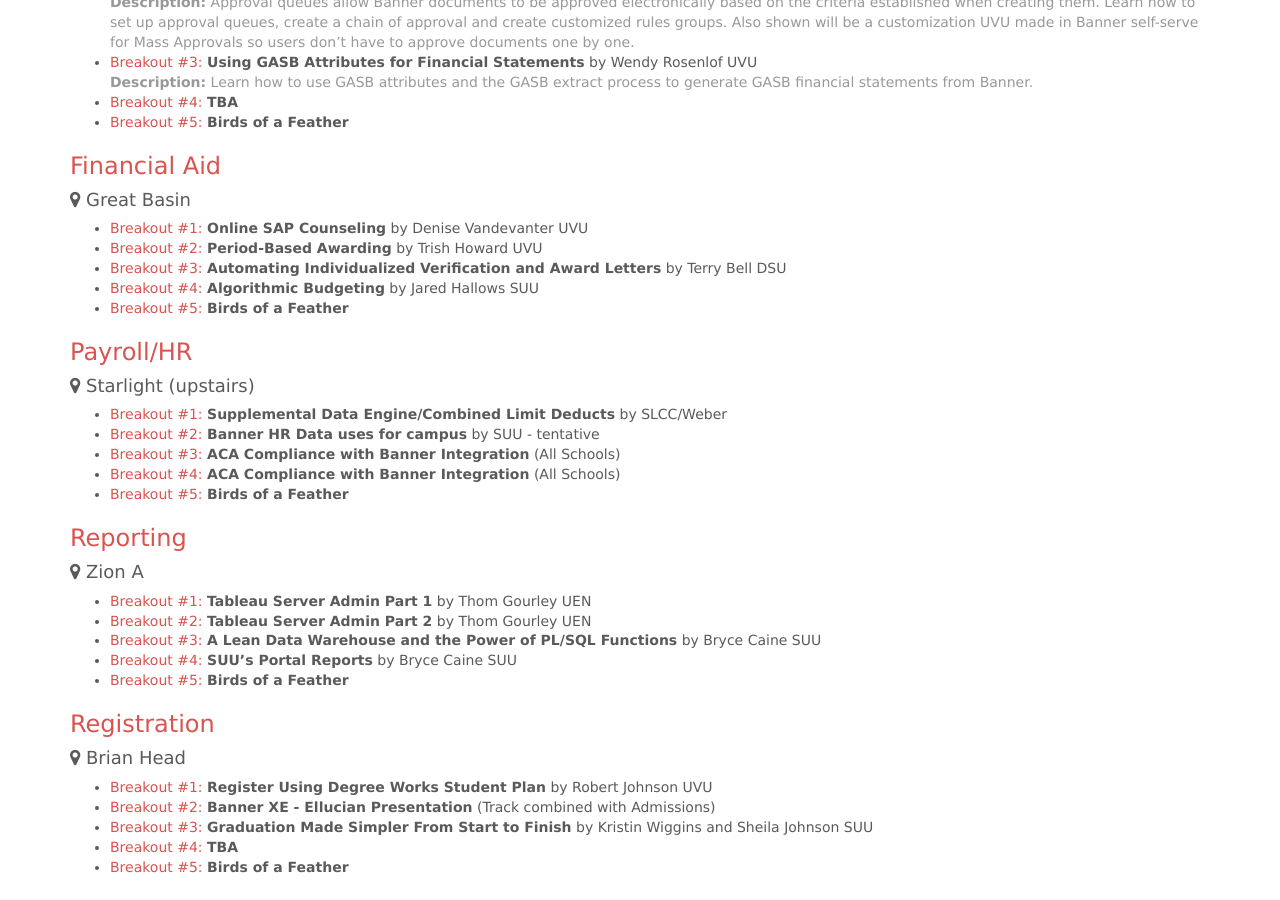
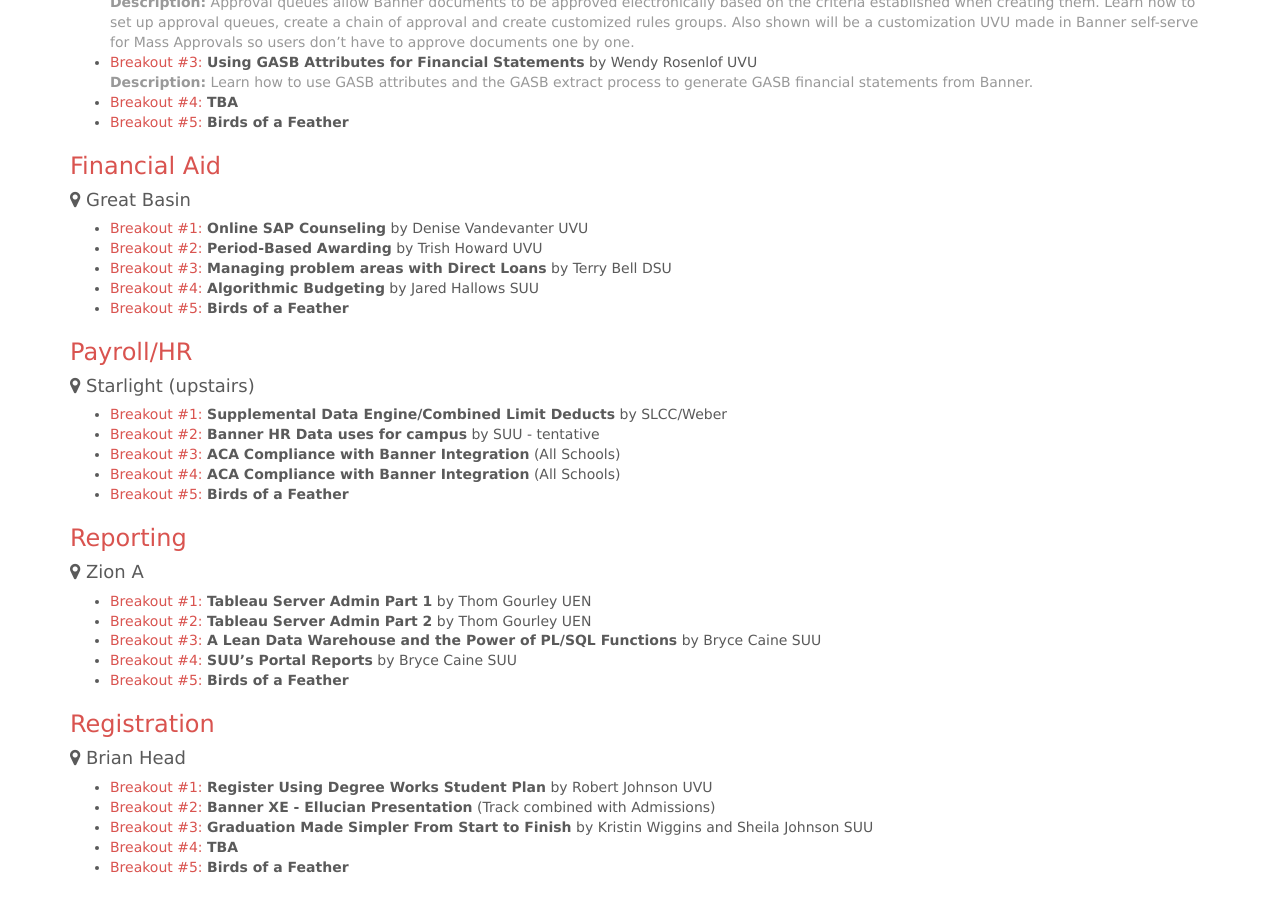
Before and after one commit to ubug/ubug.github.io, a Jekyll site: the page built from schedule/index.md, in a window 1280 px wide and 900 px high, scrolled down 1802 px. Built offline with Jekyll 4.4.1, drawn with Linux system fonts in a browser that asks for light colours; nearby versions of some CDN libraries; Markdown is read by kramdown in place of the engine named in the settings.

Commit message:
Update index.md

```diff
--- a/schedule/index.md
+++ b/schedule/index.md
@@ -78,7 +78,7 @@
 
 * <span class="text-primary">Breakout #1:</span> **Online SAP Counseling** by Denise Vandevanter UVU
 * <span class="text-primary">Breakout #2:</span> **Period-Based Awarding** by Trish Howard UVU
-* <span class="text-primary">Breakout #3:</span> **Automating Individualized Verification and Award Letters** by Terry Bell DSU
+* <span class="text-primary">Breakout #3:</span> **Managing problem areas with Direct Loans** by Terry Bell DSU
 * <span class="text-primary">Breakout #4:</span> **Algorithmic Budgeting** by Jared Hallows SUU
 * <span class="text-primary">Breakout #5:</span> **Birds of a Feather**
 
```
